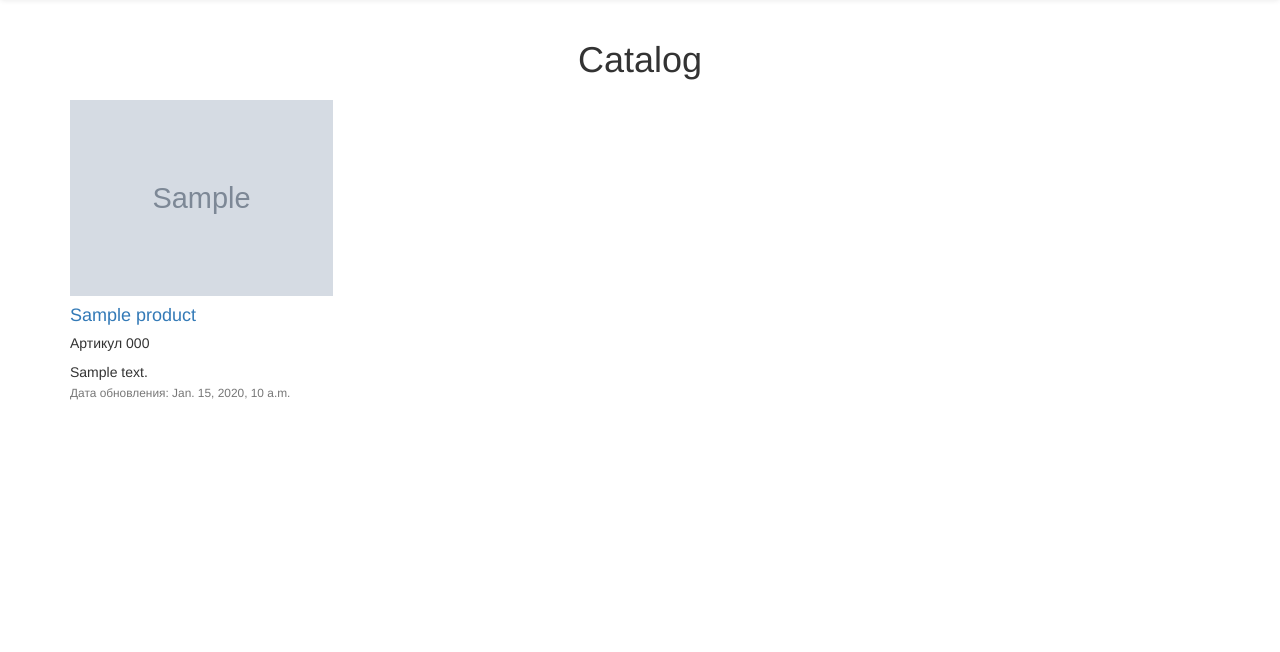
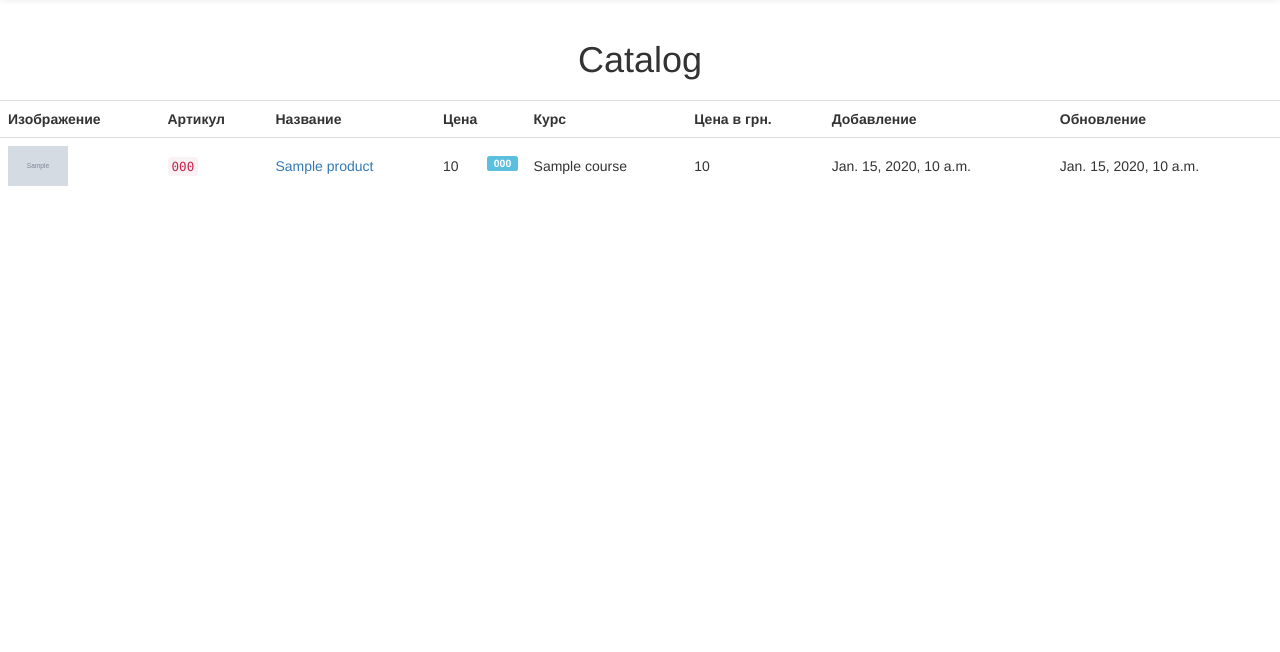
Before and after one commit to vintkor/new_prom, a Django app: template catalog/templates/all-products.html in a window 1280 px wide. Shown: the part 52-704 px from the top of the page. Run offline with Django 3.2, Linux system fonts and the light colour scheme; the template is opened without the code that fills it: most values are stand-ins (such as "Sample title", 1, 10 or a date in 2020); grey boxes marked "Sample" are stand-in pictures; some libraries are stand-ins or nearby versions.

Commit message:
make table view in catalog

```diff
--- a/catalog/templates/all-products.html
+++ b/catalog/templates/all-products.html
@@ -3,24 +3,44 @@
 {% block title %}ППФ - все товары{% endblock title %}
 
 {% block content %}
-    <div class="container">
-        <div class="row">
-            <div class="col-md-12">
-                <h1 class="text-center" style="margin: 20px 0;">Catalog</h1>
-            </div>
-        </div>
-        <div class="row">
-            {% for product in products %}
-                <div class="col-md-3">
-                    <img src="{% if product.image %}{{ product.image.url }}{% else %}//via.placeholder.com/350x300{% endif %}" class="img-responsive">
-                    <div class="card-body">
-                        <h4 class="card-title"><a href="{% url 'single-product' product.id %}">{{ product.title }}</a></h4>
-                        <h5>Артикул {{ product.code }}</h5>
-                        <div class="card-text">{{ product.text | safe | truncatewords_html:20 }}</div>
-                        <p class="card-text"><small class="text-muted">Дата обновления: {{ product.updated }}</small></p>
-                    </div>
-                </div>
-            {% endfor %}
+    <div class="row">
+        <div class="col-md-12">
+            <h1 class="text-center" style="margin: 20px 0;">Catalog</h1>
         </div>
     </div>
+    <table class="table table-hover">
+        <tr>
+            <th>Изображение</th>
+            <th>Артикул</th>
+            <th>Название</th>
+            <th>Цена</th>
+            <th>Курс</th>
+            <th>Цена в грн.</th>
+            <th>Добавление</th>
+            <th>Обновление</th>
+        </tr>
+        {% for product in products %}
+        <tr>
+            <td><div class="product-image" style="background-image: url('{% if product.image %}{{ product.image.url }}{% else %}//via.placeholder.com/350x300{% endif %}');"></div></th>
+            <td><code>{{ product.code }}</code></td>
+            <td><a href="{% url 'single-product' product.id %}">{{ product.title }}</a></td>
+            <td>{% if product.price %}{{ product.price }} <span class="label label-info pull-right">{{ product.currency.code }}</span>{% endif %}</td>
+            <td>{{ product.course }}</td>
+            <td>{% if product.price %}{{ product.get_price_UAH }}{% endif %}</td>
+            <td>{{ product.created }}</td>
+            <td>{{ product.updated }}</td>
+        </tr>
+        {% endfor %}
+    </table>
+    <style>
+        .product-image {
+            width: 60px;
+            height: 40px;
+            background-size: cover;
+            background-position: center center;
+        }
+        td {
+            vertical-align: middle !important;
+        }
+    </style>
 {% endblock content %}
```
